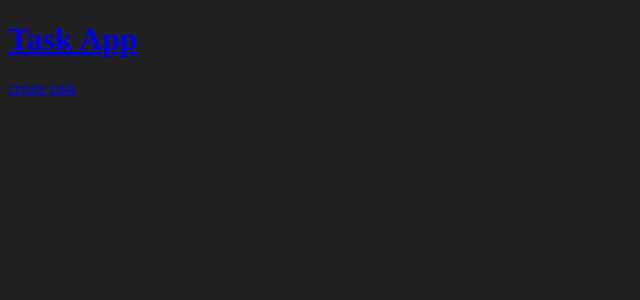
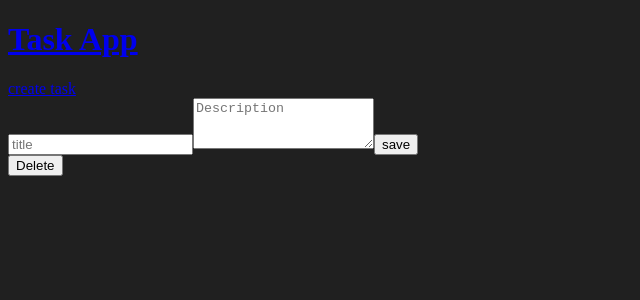
Before and after one commit to YakoViTo/django-crud-react, a React (Vite) app in the folder client/: page /tasks/1 in a window 1280 px wide. Shown: the top 300 px of the page, without its empty margins (0-640 px from the left). Built offline with nearby package versions, Linux system fonts and the light colour scheme.

Commit message:
delete tasks

```diff
--- a/client/src/App.jsx
+++ b/client/src/App.jsx
@@ -11,6 +11,7 @@
         <Route path="/" element={<Navigate to="/tasks" />} />
         <Route path="/tasks" element={<TasksPage />} />
         <Route path="/tasks-create" element={<TasksFormPage />} />
+        <Route path="/tasks/:id" element={<TasksFormPage />} />
       </Routes>
     </BrowserRouter>
   );
--- a/client/src/api/tasks.api.js
+++ b/client/src/api/tasks.api.js
@@ -7,3 +7,5 @@
 export const getAllTasks = () => tasksApi.get("/");
 
 export const createTask = (task) => tasksApi.post("/", task);
+
+export const deleteTask = (id) => tasksApi.delete(`/${id}`)
--- a/client/src/pages/TasksFormPage.jsx
+++ b/client/src/pages/TasksFormPage.jsx
@@ -1,6 +1,6 @@
 import { useForm } from "react-hook-form";
-import { createTask } from "../api/tasks.api";
-import { useNavigate } from 'react-router-dom';
+import { createTask, deleteTask } from "../api/tasks.api";
+import { useNavigate, useParams } from 'react-router-dom';
 
 export function TasksFormPage() {
   const {
@@ -9,6 +9,8 @@
     formState: { errors },
   } = useForm();
   const navigate = useNavigate();
+  const params = useParams()
+  console.log(params)
 
   const onSubmit = handleSubmit(async data => {
     await createTask(data);
@@ -34,6 +36,20 @@
 
         <button>save</button>
       </form>
+
+      {params.id && (
+        <button
+          onClick={async () => {
+            const accepted = window.confirm("are you sure?");
+            if (accepted) {
+              await deleteTask(params.id);
+              navigate("/tasks");
+            }
+          }}
+        >
+          Delete
+        </button>
+      )}
     </div>
   );
 }
```
Also changed, not shown: client/src/components/TaskCard.jsx (+11 -1 lines), 1 other file (tests, documents, lock files or other folders).
